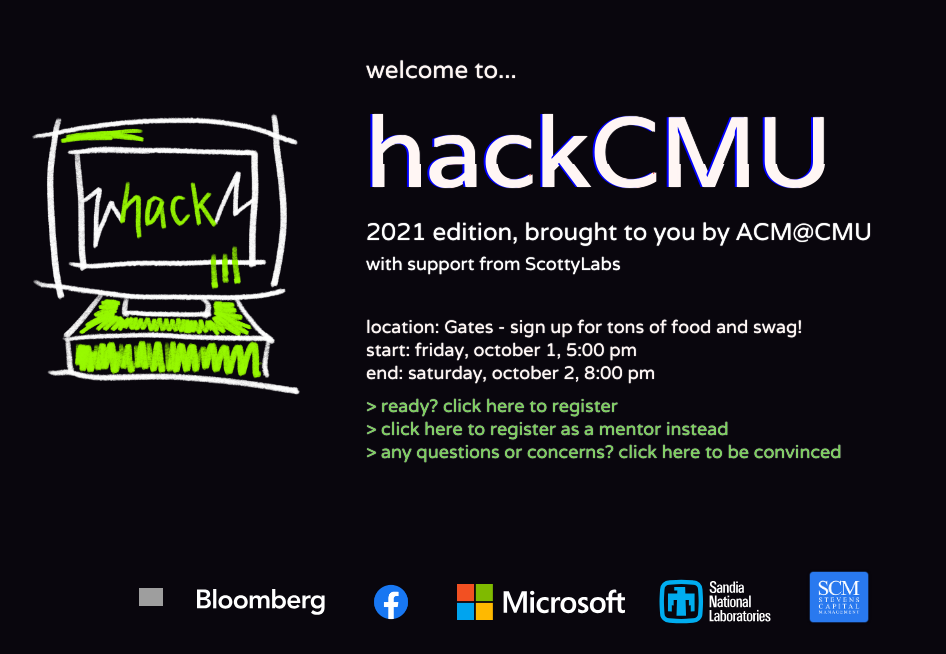
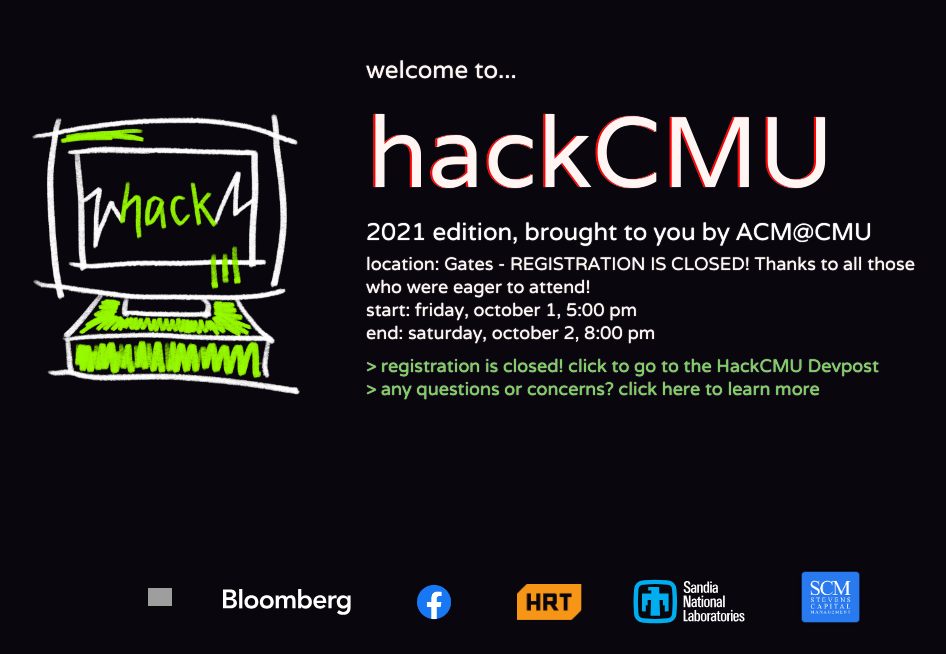
Before and after one commit to acm-cmu/hackcmu2021-event-site, a React (Create React App) app: page / in a window 1280 px wide. Shown: the part 146-800 px from the top of the page, without its empty margins (149-1095 px from the left). Built offline with nearby package versions, Linux system fonts and the light colour scheme; grey boxes are pictures that could not be loaded.

Commit message:
closed with pre event info

```diff
--- a/src/components/card.scss
+++ b/src/components/card.scss
@@ -69,6 +69,10 @@
         height: 40px;
     }
     .microsoft {
+        margin-top: 15px;
+        height: 36px;
+    }
+    .hrt {
         margin-top: 15px;
         height: 36px;
     }
--- a/src/components/card.tsx
+++ b/src/components/card.tsx
@@ -66,16 +66,8 @@
                 },
                 {
                     size: "small",
-                    delay: 10,
-                    content: "with support from ScottyLabs",
-                    link: "https://scottylabs.org/",
-                    isGlitched: false,
-                    className: "scotty-msg",
-                },
-                {
-                    size: "small",
                     delay: 7,
-                    content: "location: Gates - sign up for tons of food and swag!",
+                    content: "location: Gates - REGISTRATION IS CLOSED! Thanks to all those who were eager to attend!",
                     isGlitched: false,
                 },
                 {
@@ -93,22 +85,22 @@
                 {
                     size: "small",
                     delay: 7,
-                    content: "> ready? click here to register",
+                    content: "> registration is closed! click to go to the HackCMU Devpost",
                     isGlitched: false,
-                    link: "https://forms.gle/QF1enymZdbpKmjhq5",
+                    link: "https://hackcmu21.devpost.com/?fbclid=IwAR1xXnRIpbcq7lWHrqmz7auKm8I8k7L8gwyHeQz3wHn2zJvmNauJ2YSrTH8",
                     className: "wide-top",
                 },
+                // {
+                //     size: "small",
+                //     delay: 7,
+                //     content: "> click here to register as a mentor instead",
+                //     isGlitched: false,
+                //     link: "https://forms.gle/16PJ3wgEhuZzqeDj9",
+                // },
                 {
                     size: "small",
                     delay: 7,
-                    content: "> click here to register as a mentor instead",
-                    isGlitched: false,
-                    link: "https://forms.gle/16PJ3wgEhuZzqeDj9",
-                },
-                {
-                    size: "small",
-                    delay: 7,
-                    content: "> any questions or concerns? click here to be convinced",
+                    content: "> any questions or concerns? click here to learn more",
                     isGlitched: false,
                     onClick: this.showPopup,
                 }
--- a/src/components/info.scss
+++ b/src/components/info.scss
@@ -100,21 +100,28 @@
         .schedule {
             display: flex;
             flex-flow: row wrap;
-            justify-content: space-around;
+            justify-content: space-between;
 
             .day-events {
                 margin: 10px 20px;
 
                 > .dow {
                     font-size: 18px;
+                    // color: #f86400;
+                    color: #4dd0e1;
                 }
 
                 > .tod {
-                    margin-top: 5px;
+                    margin-top: 10px;
+                }
+
+                > .tech {
+                    margin-left: 20px;
                 }
 
                 > .entry {
                     margin-left: 20px;
+                    color: #ff69bf;
                 }
             }
         }
--- a/src/components/info.tsx
+++ b/src/components/info.tsx
@@ -26,32 +26,40 @@
             return (
                 <>
                     <div className="content-title">schedule of events</div>
-                    <div className="note">Note: all times in eastern time (EST)</div>
+                    <div className="note">Note: events subject to change</div>
                     <div className="schedule">
                         <div className="day-events">
                             <div className="dow">Friday, October 1</div>
-                            <div className="tod">Afternoon:</div>
-                            <div className="entry">5:00 Opening ceremony</div>
-                            <div className="entry">5:30 Team formation + hacking starts! Mentors available</div>
-                            <div className="entry">6:00 Piada Catering</div>
-                            <div className="entry">7:30 Tutorial / workshop</div>
-                            <div className="tod">Night:</div>
-                            <div className="entry">12:00-12:30 Midnight Starbucks</div>
+                            <div className="tod">Afternoon Events</div>
+                            <div className="tech">4:30 pm - Doors open for Check-in @ Rashid</div>
+                            <div className="tech">5:00 pm - Opening Ceremony @ Rashid</div>
+                            <div className="tech">5:30 pm - Mixer (for people without teams) @ Rashid</div>
+                            <div className="entry">5:30 pm - Dinner @ Reddy, across from Rashid</div>
+                            <div className="tech">6:00 pm - Hacking Begins! Mentors available until 10:00</div>
+                            <div className="tod">Evening Events</div>
+                            <div className="tech">7:30 pm - Tech talk: Basic Web Dev (Node and Express) @ Rashid</div>
+                            <div className="tech">8:30 pm -  Tech talk: Basic Game Dev (Unity Navigation/Probuilder) @ Rashid</div>
+                            <div className="entry">12:00 am - Midnight Snacks and Coffee @ La Prima, 3rd Floor</div>
                         </div>
                         <div className="day-events">
                             <div className="dow">Saturday, October 2</div>
-                            <div className="tod">Morning:</div>
-                            <div className="entry">9:00-10:00 Bruegger's Bagels & Starbucks</div>
-                            <div className="entry">12:30 Chipotle</div>
-                            <div className="tod">Afternoon:</div>
-                            <div className="entry">6:00 Hacking ends!</div>
-                            <div className="entry">7:30 Video submission deadline</div>
-                            <div className="entry">8:00 Optional demo watch party</div>
+                            <div className="tod">Morning Events</div>
+                            <div className="entry">9:00 am - Breakfast @ Reddy, Coffee @ Gates La Prima</div>
+                            <div className="tech">9:00 am - Mentor and Sponsors available @ Rashid and Virtually</div>
+                            <div className="tech">10:00 am - Tech talk: Basic Frontend / Backend (React, GraphGL, REST API) @ Rashid Auditorium</div>
+                            <div className="tech">11:00 am - Sponsor meet and greet @ Zoom</div>
+                            <div className="entry">12:15 pm - Lunch @ Reddy</div>
+                            <div className="tod">Afternoon Events</div>
+                            <div className="entry">4:00 pm - Afternoon Snacks @ Reddy</div>
+                            <div className="tech">4:00 pm - Sponsor meet and greet @ Zoom</div>
+                            <div className="tech">6:00 pm - Hacking ends</div>
+                            <div className="tech">7:30 pm - Video submission deadline</div>
+                            <div className="tech">8:00 pm - Optional demo stream</div>
                         </div>
                         <div className="day-events">
                             <div className="dow">Sunday, October 3</div>
-                            <div className="tod">Afternoon:</div>
-                            <div className="entry">3:00 Closing ceremony (virtual)</div>
+                            <div className="tod">Afternoon Events</div>
+                            <div className="entry">3:00 pm - Closing ceremony & awards @ Zoom</div>
                         </div>
                     </div>
                 </>
@@ -92,8 +100,8 @@
                             <div className="entry">~ Friday, dinner: Piada </div>
                             <div className="entry">~ Friday, midnight: Starbucks</div>
                             <div className="entry">~ Saturday, breakfast: Bruegger's Bagels</div>
-                            <div className="entry">~ Saturday, lunch: Chipotle</div>
-                            <div className="entry">~ Hack-CMU T-shirts, stickers, blankets, waterbottles, maybe more idk</div>
+                            <div className="entry">~ Saturday, lunch: Aladdin's Eatery</div>
+                            <div className="entry">~ Hack-CMU T-shirts, stickers, blankets, waterbottles, hotsauce, plushie, HRT Swag</div>
                         </div>
                         <div className="perk">
                             <div className="dow">Raffle and Winning Prizes</div>
@@ -101,7 +109,7 @@
                             <div className="entry">~ JBL Clip 4</div>
                             <div className="entry">~ Anker Soundcore 2</div>
                             <div className="entry">~ Backpack</div>
-                            <div className="entry">~ Massive Plushie</div>
+                            <div className="entry">~ Sponsor Swag, Amazon Gift Cards, SnackMagic, Jabra Earbuds</div>
                         </div>
                         <div className="perk">
                             <div className="dow">Mentors</div>
--- a/src/components/sponsors.tsx
+++ b/src/components/sponsors.tsx
@@ -5,6 +5,7 @@
 import bloomberg from './logos/bloomberg.svg';
 import fb from './logos/fb.png';
 import microsoft from './logos/microsoft.svg';
+import hrt from './logos/hrt.png';
 import sandia from './logos/sandia.svg';
 import scm from './logos/scm.png';
 
@@ -65,7 +66,7 @@
                     <img className="aptiv" src={aptiv} alt={aptiv} />
                     <img className="bloomberg" src={bloomberg} alt={bloomberg} />
                     <img className="fb" src={fb} alt={fb} />
-                    <img className="microsoft" src={microsoft} alt={microsoft} />
+                    <img className="hrt" src={hrt} alt={hrt} />
                     <img className="sandia" src={sandia} alt={sandia} />
                     <img className="scm" src={scm} alt={scm} />
                 </div>
```
Also changed, not shown: src/components/logos/hrt.png (added).
